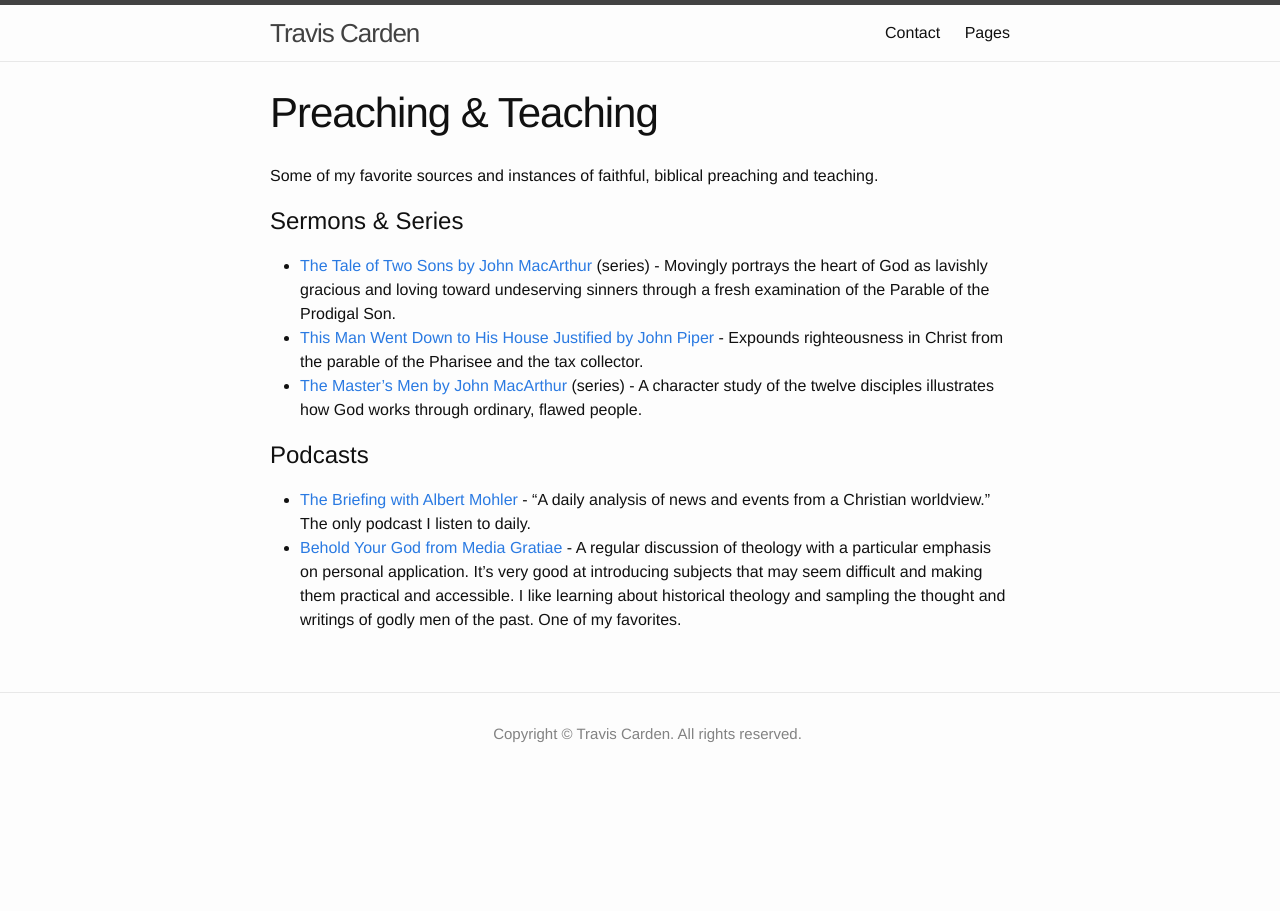
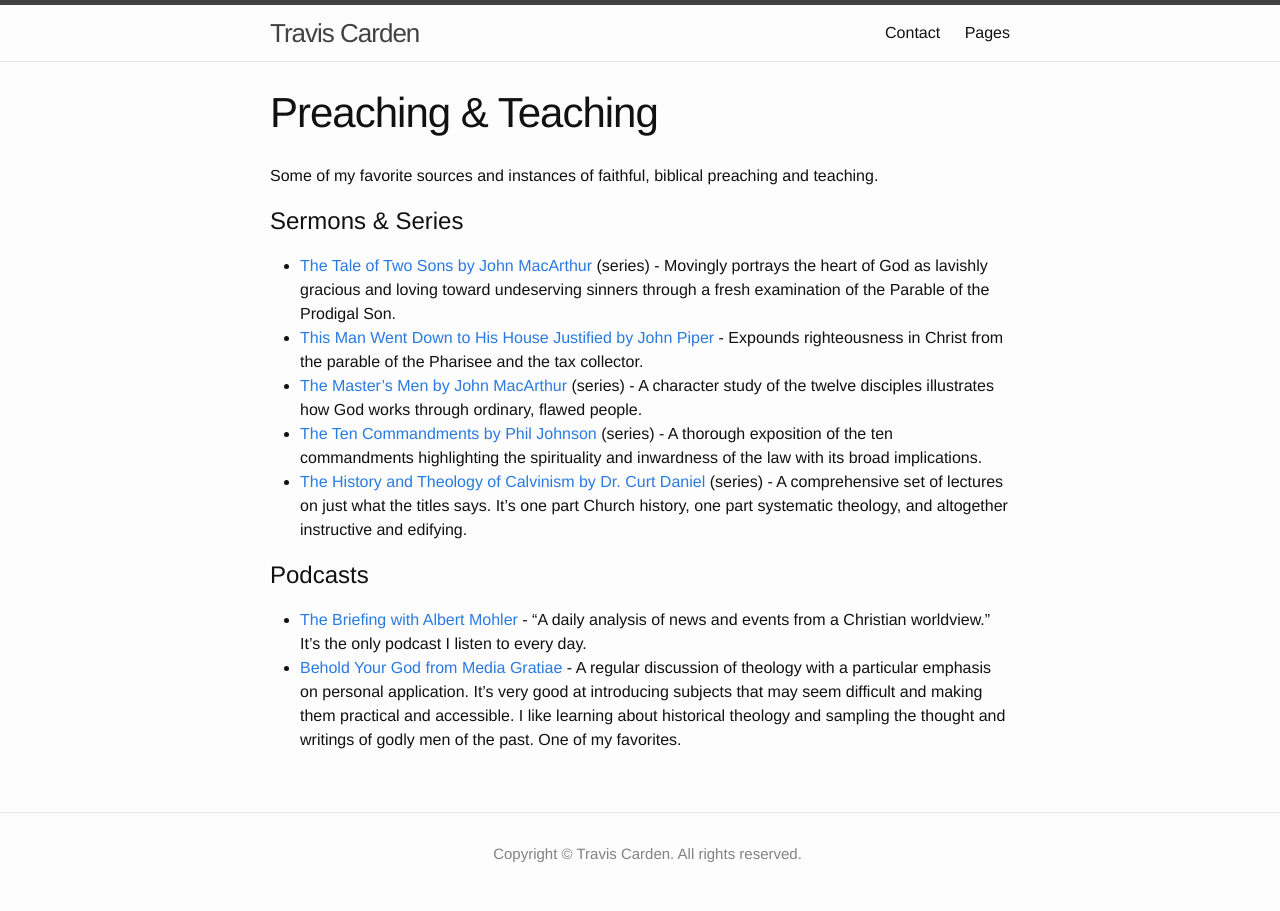
Before and after one commit to TravisCarden/traviscarden.github.io, a Jekyll site: the page built from _posts/2020-11-01-sermons.md, in a window 1280 px wide. Built offline with Jekyll 4.4.1, drawn with Linux system fonts in a browser that asks for light colours.

Commit message:
Added resources on Preaching & Teaching page.

```diff
--- a/_posts/2020-11-01-sermons.md
+++ b/_posts/2020-11-01-sermons.md
@@ -14,12 +14,14 @@ description: Some of my favorite sources and instances of faithful, biblical pre
 * [The Tale of Two Sons by John MacArthur](https://www.gty.org/library/topical-series-library/294/the-tale-of-two-sons) (series) - Movingly portrays the heart of God as lavishly gracious and loving toward undeserving sinners through a fresh examination of the Parable of the Prodigal Son.
 * [This Man Went Down to His House Justified by John Piper](https://www.desiringgod.org/messages/this-man-went-down-to-his-house-justified) - Expounds righteousness in Christ from the parable of the Pharisee and the tax collector.
 * [The Master's Men by John MacArthur](https://www.gty.org/library/topical-series-library/79/the-masters-men) (series) - A character study of the twelve disciples illustrates how God works through ordinary, flawed people.
+* [The Ten Commandments by Phil Johnson](https://www.thegracelifepulpit.com/pj-cda03.htm) (series) - A thorough exposition of the ten commandments highlighting the spirituality and inwardness of the law with its broad implications.
+* [The History and Theology of Calvinism by Dr. Curt Daniel](https://www.monergism.com/thethreshold/articles/onsite/histtheocalvin.html) (series) - A comprehensive set of lectures on just what the titles says. It's one part Church history, one part systematic theology, and altogether instructive and edifying.
 
 <!-- # Lectures & Courses -->
 
 # Podcasts
 
-* [The Briefing with Albert Mohler](https://www.sbts.edu/briefing/) - "A daily analysis of news and events from a Christian worldview." The only podcast I listen to daily.
+* [The Briefing with Albert Mohler](https://www.sbts.edu/briefing/) - "A daily analysis of news and events from a Christian worldview." It's the only podcast I listen to every day.
 * [Behold Your God from Media Gratiae](https://www.mediagratiae.org/blog/category/Behold+Your+God+Podcast) - A regular discussion of theology with a particular emphasis on personal application. It's very good at introducing subjects that may seem difficult and making them practical and accessible. I like learning about historical theology and sampling the thought and writings of godly men of the past. One of my favorites.
 
 <!-- # Websites & Ministries -->
--- a/_sass/_base.scss
+++ b/_sass/_base.scss
@@ -40,6 +40,7 @@ p, blockquote, pre,
 ul, ol, dl, figure,
 %vertical-rhythm {
     margin-bottom: $spacing-unit / 2;
+    @extend %clearfix;
 }
 
 
```
